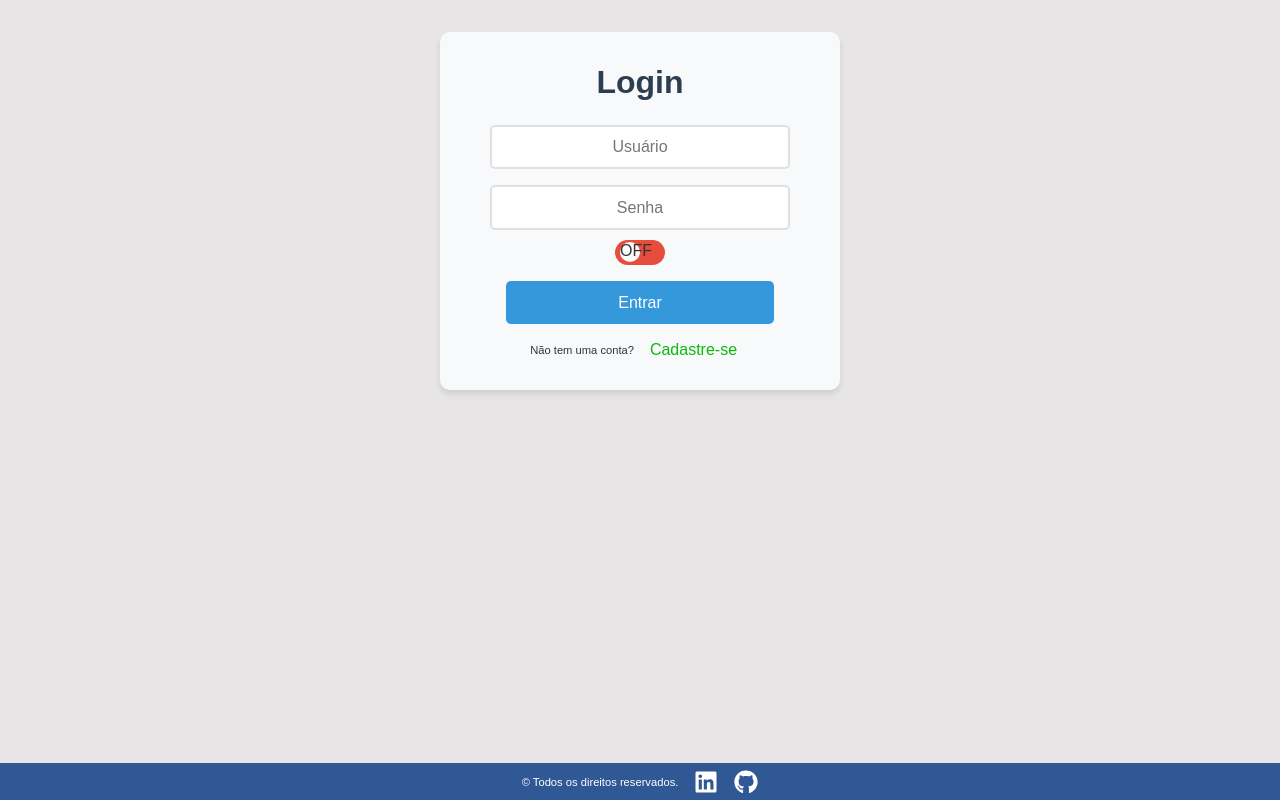
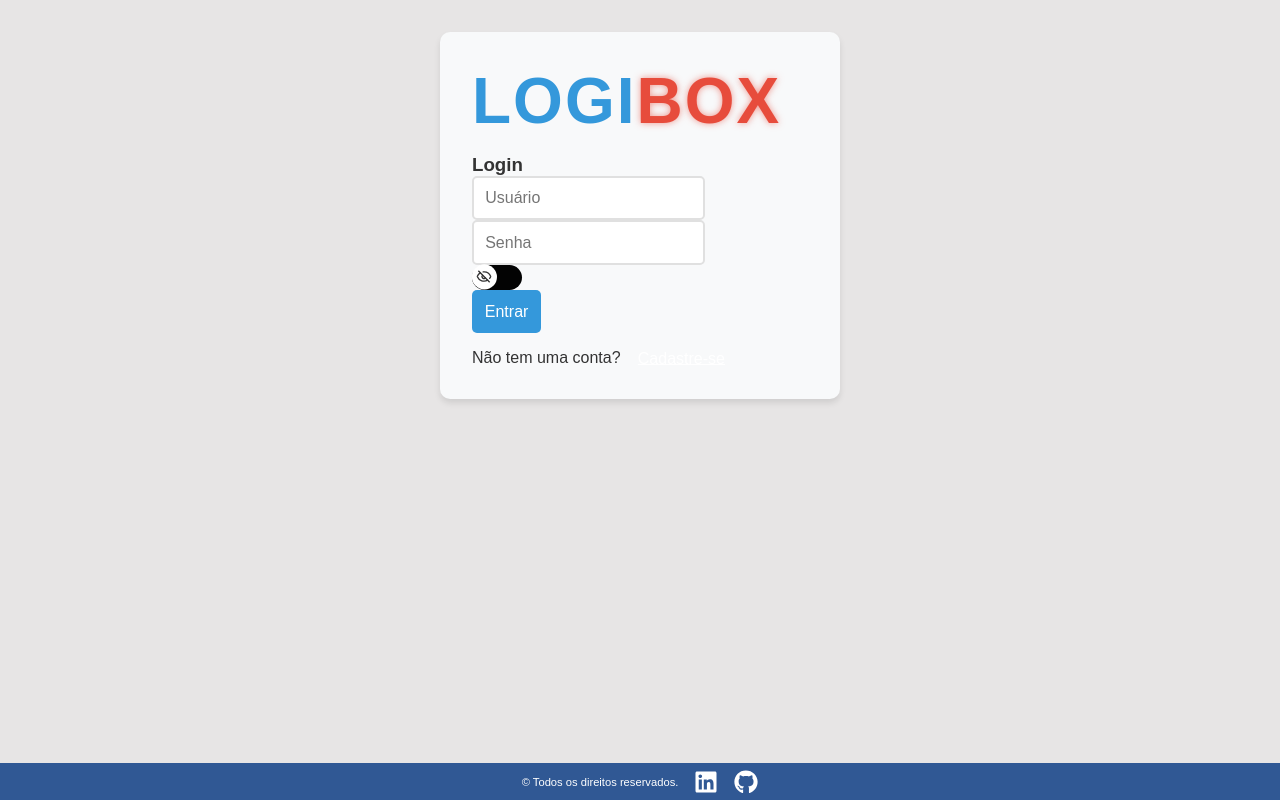
Before and after one commit to Klaudio0707/Tabela-Produtos-USD-F, a React (Create React App) app: page /login in a window 1280 px wide. Built offline with nearby package versions, Linux system fonts and the light colour scheme; no server answers.

Commit message:
estilização login

```diff
--- a/src/Pages/login.js
+++ b/src/Pages/login.js
@@ -1,5 +1,7 @@
 import React, { useState } from "react";
 import axios from "axios";
+import { EyeOff } from 'lucide-react';
+import { Eye } from 'lucide-react';
 import "../Styles/Login.css";
 
 const Login = () => {
@@ -38,9 +40,14 @@ const Login = () => {
   };
 
   return (
-    <div className="container-Login">
-      <h1 className="title-Login">Login</h1>
-      <form className="form-Login" onSubmit={handleSubmit}>
+    <div className="container-login">
+      <h1 className="container-title">
+        <span className="logi-title">Logi</span>
+        <span className="box-title">Box</span>
+      </h1>
+      <h3 className="title-login">Login</h3>
+      <form className="form-login" onSubmit={handleSubmit}>
+        <div className="container-div-input">
         <input
           type="text"
           name="username"
@@ -48,10 +55,10 @@ const Login = () => {
           value={formData.username}
           onChange={handleChange}
           required
-          className="input-Login-User"
-        />
+          className="input-login-user"
+          />
 
-        <div className="password-container">
+
           <input
             type={showPassword ? "text" : "password"}
             name="password"
@@ -59,19 +66,20 @@ const Login = () => {
             value={formData.password}
             onChange={handleChange}
             required
-            className="input-Login-Password"
-          />
+            className="input-login-password"
+            />
           <div
             className={`toggle-switch ${showPassword ? "on" : "off"}`}
             onClick={toggleShowPassword}
-          >
-            <div className="toggle-indicator">{showPassword ? "ON" : "OFF"}</div>
+            >
+            <div className="toggle-indicator">{showPassword ? <Eye className="icon"/> : <EyeOff className="icon" />}</div>
           </div>
-        </div>
+
 
         <button className="btn-Submit" type="submit">
           Entrar
         </button>
+            </div>
 
         <p className="text-Info-Login">
           Não tem uma conta?{" "}
@@ -83,6 +91,7 @@ const Login = () => {
       {message && <p className="error-Login">{message}</p>}
     </div>
   );
+
 };
 
 export default Login;
--- a/src/Pages/register.js
+++ b/src/Pages/register.js
@@ -47,11 +47,12 @@ setLoading(false);
   };
   return (
     <div className="register-Container">
-      <h2>Registro</h2>
+      <h2 className="container-title-register">Registro</h2>
       {errorMessage && <p style={{color:"red"}}>{errorMessage}</p>}
-      <form onSubmit={handleRegister}>
+      <form className="form-register" onSubmit={handleRegister}>
         <input
           type="text"
+          className="input-register-user"
           placeholder="Usuário"
           value={username}
           onChange={(e) => setUsername(e.target.value)}
@@ -59,6 +60,7 @@ setLoading(false);
           required
         />
         <input
+         className="input-register-password"
           type="password"
           placeholder="Senha"
           value={password}
@@ -68,6 +70,7 @@ setLoading(false);
         />
         <input
           type="text"
+          className="input-register-empresa"
           placeholder="Empresa"
           value={empresa}
           onChange={(e) => setEmpresa(e.target.value)}
@@ -75,6 +78,7 @@ setLoading(false);
         />
         <input
           type="email"
+           className="input-register-email"
           placeholder="Email"
           value={email}
           onChange={(e) => setEmail(e.target.value)}
@@ -82,13 +86,14 @@ setLoading(false);
         />
         <select
           value={permiss}
+          className="select-register-permiss"
           onChange={(e) => setPermiss(e.target.value)}
           required >
           <option value="user">Usuário</option>
           <option value="admin">Administrador</option>
           <option value="quest">Consultor</option>
         </select>
-        <button type="submit" disabled={loading}>{loading ? "Registrando...": "Registrar"}</button>
+        <button className="btn-register" type="submit" disabled={loading}>{loading ? "Registrando...": "Registrar"}</button>
       </form>
       <p className="login-Link">
         Já tem uma conta? <a href="/login">Faça login</a>
--- a/src/Styles/Register.css
+++ b/src/Styles/Register.css
@@ -9,19 +9,22 @@
     align-content: center;
 
 }
-h2{
+.container-title-register{
 text-align: center;
 color: #2c3e50;
 margin-top: 1rem;
 margin-bottom: 1.5rem;
 font-size: 2rem;
 }
-form{
+.form-register{
 display: flex;
 flex-direction: column;
 gap: 1rem;
 }
-input{
+.input-register-user,
+.input-register-password,
+.input-register-empresa,
+.input-register-email{
 padding: 0.7rem;
 border: 2px solid #e0e0e0;
 border-radius: 10px;
@@ -32,7 +35,7 @@ max-width: 300px;
 margin: 0 auto;
 text-align: center;
 }
-select{
+.select-register-permiss{
     padding: 0.7rem;
     border: 2px solid #e0e0e0;
     border-radius: 9px;
@@ -44,11 +47,15 @@ select{
     text-align: center;
 }
 
-input:focus, select:focus{
+.input-register-user:focus,
+.input-register-password:focus,
+.input-register-empresa:focus,
+.input-register-email:focus,
+ .select-register-permiss:focus{
 outline: none;
 border-color: #3498db;
 }
-button{
+.btn-register{
 padding: 0.8rem;
 background-color: #3498db;
 color: white;
@@ -61,10 +68,10 @@ width: 80%; /* Define uma largura menor */
 max-width: 300px; /* Define o limite máximo de largura */
 margin: 0 auto; /* Centraliza o botão */
 }
-button:hover{
+.btn-register:hover{
 background-color: #2980b9;
 }
-button:disabled{
+.btn-register:disabled{
     background-color: #bdc3c7;
     cursor: not-allowed;
 }
@@ -101,7 +108,7 @@ text-align: center;
         margin: 1rem;
         padding: 1.5rem;
     }
-    h2 {
+    .container-title-register {
         font-size: 1.75rem;
       }
 
--- a/src/Styles/login.css
+++ b/src/Styles/login.css
@@ -6,7 +6,7 @@
 }
 
 /* estilo do container principal */
-.container-Login {
+.container-login {
     max-width: 400px;
     margin-top: 100px;
     margin: 2rem auto;
@@ -16,22 +16,43 @@ border-radius: 10px;
     box-shadow: 0 4px 6px rgba(0, 0, 0, 0.1);
 }
 
-.title-Login {
+.title-container {
     text-align: center;
-font-size: 3rem;
-color: #2c3e50;
-margin-bottom: 1.5rem;
-font-size: 2rem;
+    margin-top: 50px;
   }
 
-.form-Login {
+  /* Título geral */
+  .container-title {
+    font-size: 4rem;
+    font-weight: bold;
+    text-transform: uppercase;
+    letter-spacing: 2px;
+    display: inline-block;
+  }
+
+  /* Estilo para Logi */
+  .logi-title {
+    color: #3498db; /* Azul para tecnologia */
+    position: relative;
+    animation: slideLogi 3s ease-in-out infinite;
+  }
+
+  /* Estilo para Box */
+  .box-title {
+    color: #e74c3c; /* Vermelho para dinamismo */
+    position: relative;
+    animation: bounceBox 3s ease-in-out infinite, boxGlow 3s ease-in-out infinite;
+  }
+
+.form-login {
     display: flex;
     flex-direction: column;
+    justify-content: center;
     gap: 1rem;
 }
 
-.input-Login-User,
-.input-Login-Password {
+.input-login-user,
+.input-login-password {
     padding: 0.7rem;
     border: 2px solid #e0e0e0;
     border-radius: 5px;
@@ -39,8 +60,8 @@ font-size: 1rem;
     transition: border-color 0.3s ease;
 }
 
-.input-Login-User:focus,
-.input-Login-Password:focus {
+.input-login-user:focus,
+.input-login-password:focus {
     outline: none;
     border-color: #007bff;
 }
@@ -55,15 +76,17 @@ cursor: pointer;
     transition: background-color 0.3s ease;
     text-align: center;
 }
+
 .btn-Submit {
     background-color: #3498db;
     color: #fff;
 }
-.btn-Submit:hover{
+
+.btn-Submit:hover {
     background-color: #2980b9;
 }
 
-.btn-Register{
+.btn-Register {
     color: #fff;
     margin-top: 1px;
 }
@@ -72,7 +95,6 @@ margin-top: 1px;
     display: flex;
     flex-direction: column;
     align-items: center;
-    gap: 10px;
 }
 
 .toggle-switch {
@@ -87,21 +109,20 @@ margin-top: 1px;
 }
 
 .toggle-switch.on {
-    background-color: #3498db;
+    background-color: #06f506;
 }
 
 .toggle-switch.off {
-    background-color: #e74c3c;
+    background-color: #030303;
 }
 
 .toggle-indicator {
-    width: 20px;
-    height: 20px;
+    width: 25px;
+    height: 25px;
     background-color: white;
     border-radius: 50%;
     position: absolute;
     top: 50%;
-    left: 5px;
     transform: translateY(-50%);
     transition: transform 0.3s ease;
 }
@@ -110,40 +131,90 @@ margin-top: 1px;
     transform: translate(25px, -50%);
 }
 
-.error-Login{
+.icon {
+    background-color: inherit; /* Herda a cor de fundo da div */
+    padding: 4px;
+    border-radius: 50%;
+    color: inherit; /* Adiciona a cor do texto do ícone (herda a cor do fundo) */
+    font-size: 1.2rem; /* Ajusta o tamanho do ícone */
+    display: flex;
+    justify-content: center;
+    align-items: center;
+}
+
+.error-Login {
     color: #dc3545;
     font-size: 0.7rem;
     margin-top: 10px;
     text-align: center;
 }
-.text-Info-Login{
+
+.text-info-login {
     font-size: 0.7rem;
     text-align: center;
 }
-.text-Info-Login a{
+
+.text-info-login a {
     color: #0bb90b;
-text-decoration: none; /* remover o sublinhado da teg a */
-
+    text-decoration: none; /* Remove o sublinhado da tag a */
 }
 
-.text-Info-Login a:hover {
-text-decoration: underline; /* adiciona o sublinhado ao passar o mouse */
+.text-info-login a:hover {
+    text-decoration: underline; /* Adiciona o sublinhado ao passar o mouse */
 }
-/*media queries para tela menor */
+@keyframes slideLogi {
+    0% {
+      transform: translateX(0);
+    }
+    50% {
+      transform: translateX(10px); /* Leve movimento para frente */
+    }
+    100% {
+      transform: translateX(0); /* Volta para a posição inicial */
+    }
+  }
+
+  /* Animação: Salto vertical para Box */
+  @keyframes bounceBox {
+    0% {
+      transform: translateY(0);
+    }
+    50% {
+      transform: translateY(-15px); /* Salto para cima */
+    }
+    100% {
+      transform: translateY(0); /* Retorno à posição inicial */
+    }
+  }
+
+  /* Animação: Efeito de brilho para Box */
+  @keyframes boxGlow {
+    0% {
+      text-shadow: 0 0 5px rgba(231, 76, 60, 0.5);
+    }
+    50% {
+      text-shadow: 0 0 15px rgba(231, 76, 60, 0.8);
+    }
+    100% {
+      text-shadow: 0 0 5px rgba(231, 76, 60, 0.5);
+    }
+  }
+
+/* Media queries para tela menor */
 @media (max-width: 600px) {
-    .container-Login {
+    .container-login {
         margin: 1rem;
         padding: 1.5rem;
     }
 
-    .title-Login {
+    .title-login {
         font-size: 1.75rem;
     }
 
-    .input-Login-User,
-    .input-Login-Password,
-    .btn-Submit,
-    .btn-Register {
+    .input-login-user,
+    .input-login-password,
+    .btn-submit,
+    .btn-register {
         font-size: 0.9rem;
     }
 }
```
Lines whose indentation alone changed are shown as unchanged.
